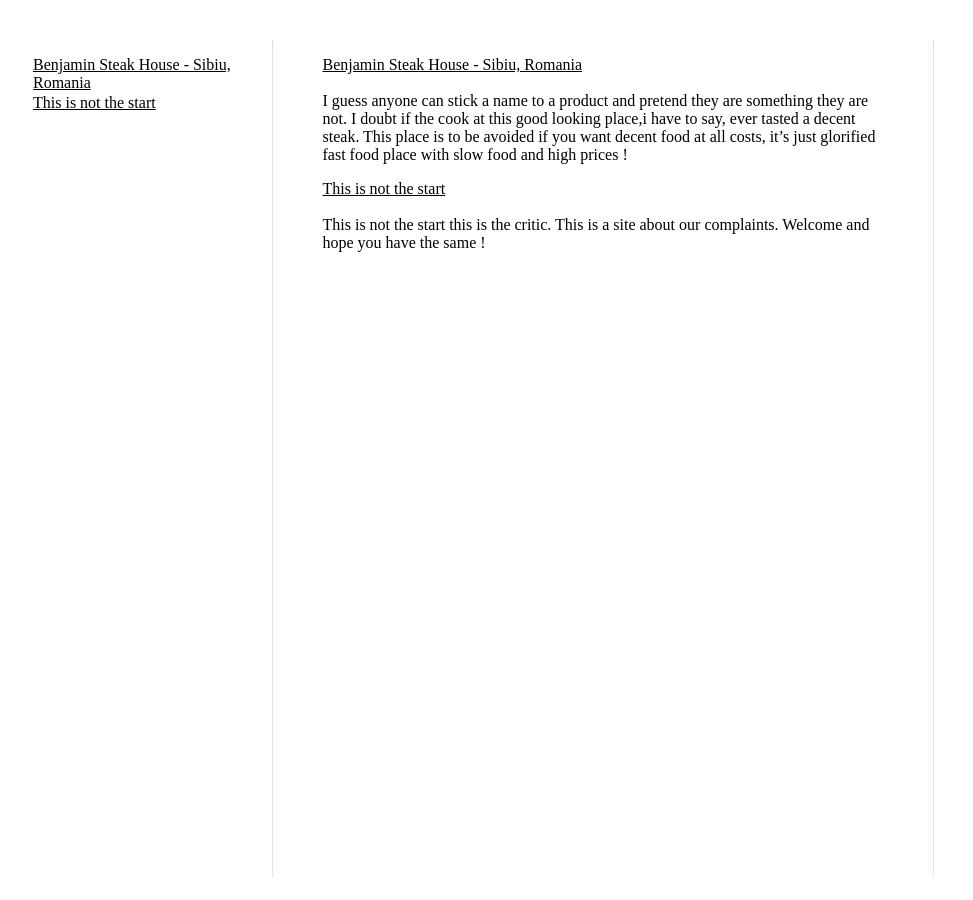
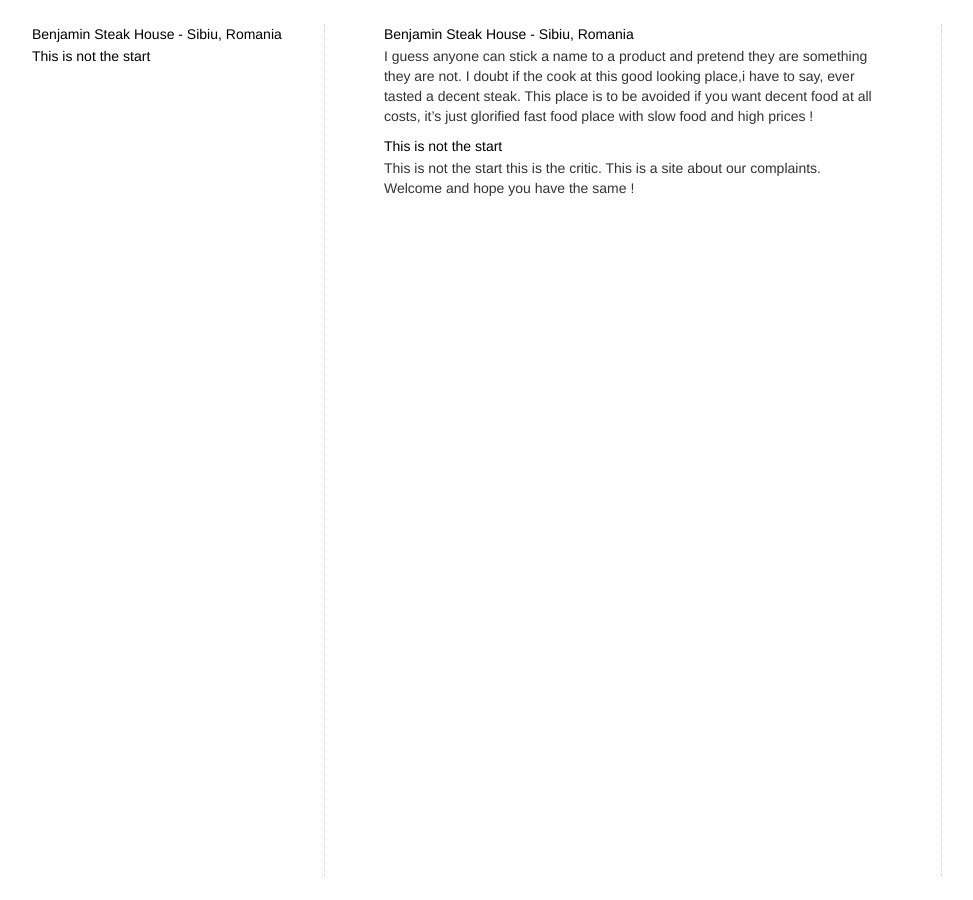
Before and after one commit to imafcritic/imafcritic.github.io, a Jekyll site: the page built from index.html, in a window 1280 px wide. Shown: the whole page, without its empty margins (7-980 px from the left). Built offline with Jekyll 4.4.1, drawn with Linux system fonts in a browser that asks for light colours; nearby versions of some CDN libraries; comment, search, counter and statistics services are not loaded.

Commit message:
Used the bootstrap framework

```diff
--- a/_config.yml
+++ b/_config.yml
@@ -7,10 +7,10 @@
 
 # Site settings
 title: I'm a fucking critic
-email: mihai@ilincescu.ro
+email: mihai1988@gmail.com
 description: > # Static websites are awesome yay!
 baseurl: "" # the subpath of your site, e.g. /blog
-url: "http://ilincescumihai.github.io/" # the base hostname & protocol for your site
+url: "http://imafcritic.github.io" # the base hostname & protocol for your site
 twitter_username: IlincescuMihai
 github_username:  IlincescuMihai
 permalink: "/articles/:title"
--- a/_includes/head.html
+++ b/_includes/head.html
@@ -6,7 +6,7 @@
   <title>{% if page.title %}{{ page.title }}{% else %}{{ site.title }}{% endif %}</title>
   <meta name="description" content="{% if page.excerpt %}{{ page.excerpt | strip_html | strip_newlines | truncate: 160 }}{% else %}{{ site.description }}{% endif %}">
 
-  <!-- <link rel="stylesheet" href="{{ "/css/bootstrap.min.css" | prepend: site.baseurl }}"> -->
+  <link rel="stylesheet" href="https://maxcdn.bootstrapcdn.com/bootstrap/3.3.6/css/bootstrap.min.css">
   <link rel="stylesheet" href="{{ "/css/default.css" | prepend: site.baseurl }}">
   <!-- <link rel="stylesheet" href="https://maxcdn.bootstrapcdn.com/font-awesome/4.4.0/css/font-awesome.min.css"> -->
   <link rel="canonical" href="{{ page.url | replace:'index.html','' | prepend: site.baseurl | prepend: site.url }}">
--- a/css/default.css
+++ b/css/default.css
@@ -4,8 +4,8 @@
 }
 
 html, body{
-  height:100%;
- padding:1em;
+	height:100%;
+	padding:1em;
 }
 
 ul{
@@ -33,32 +33,24 @@
 
 
 /* ------------------------------------- Main components ---------------------------------------------*/
-main {
-    float:left;
-    width:55%;
-}
-
 section {
     width:85%;
     margin:auto;
     /*text-align:center;*/
 }
 
+
 aside {
     height:100%;
 }
 
 .left {
-    width:20%;
-    float:left;
     border-right:dotted 1px #cccccc;
 }
 
 .right {
-    width:25%;
-    float:right;
     border-left:dotted 1px #cccccc;
     /*text-align:right;*/
-}
+} */
 
 /* ------------------------------------- /Main components ---------------------------------------------*/
--- a/index.html
+++ b/index.html
@@ -2,7 +2,7 @@
 layout: page
 ---
 
-<aside class="left">
+<aside class="col-md-3 left">
         <ul>
             {% for post in site.posts %}
             <li>
@@ -13,7 +13,7 @@
         </ul>
 </aside>
 
-<main>
+<main class="col-md-6">
 	<noscript>
 	&lt;style&gt;article .footnotes{display:block;}&lt;/style&gt;
 	</noscript>
@@ -29,6 +29,6 @@
 	</section>
 </main>
 
-<aside class="right">
+<aside class="col-md-3 right">
    <div class="fb-comments" data-href="http://imafcritic.github.io/articles/{{ page.FBUrl }}/" data-numposts="10" data-width="400" data-order-by="reverse_time"></div>
 </aside>
```
Also changed, not shown: 8 other files.
